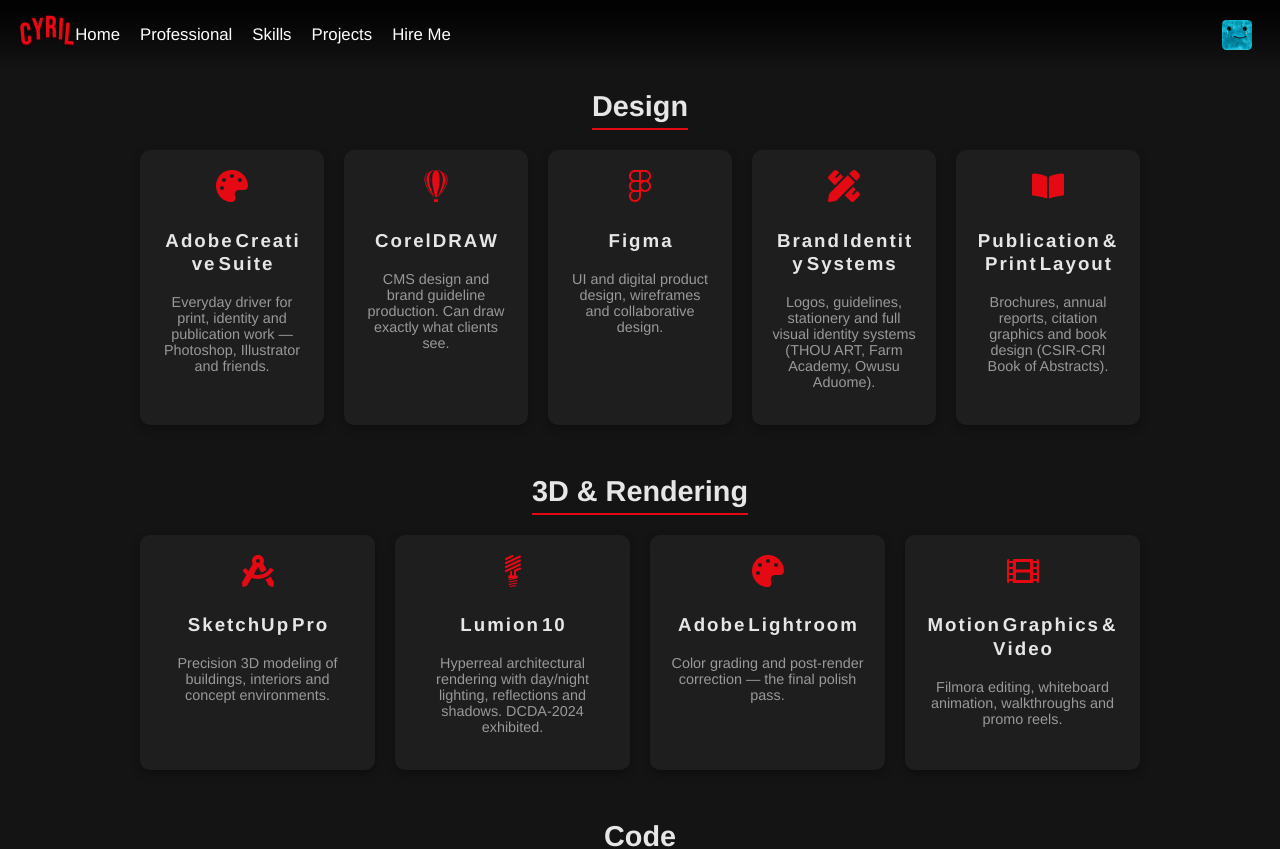
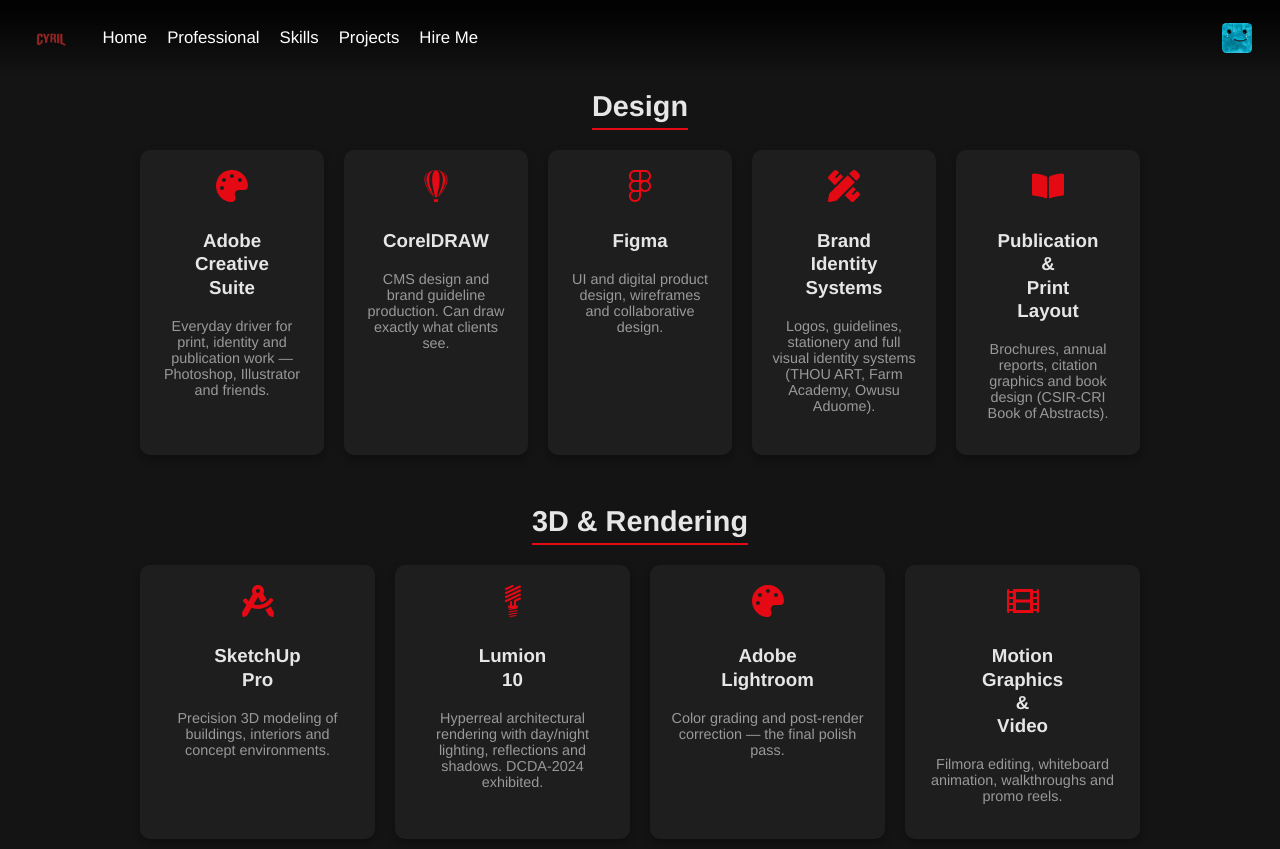
Before and after one commit to CyrilNyarkoTawiah/cyril-netflix-portfolio, a React (Create React App) app: page /#/skills in a window 1280 px wide. Shown: the top 849 px of the page. Built offline with nearby package versions, Linux system fonts and the light colour scheme.

Commit message:
v5 full source: merged bio, arc image wordmark restored, video banner, Visitor lists, skills word-stack

```diff
--- a/src/NetflixTitle.css
+++ b/src/NetflixTitle.css
@@ -50,3 +50,7 @@
 .animate.netflix-logo {
   display: none;
 }
+
+/* arched CYRIL image wordmark */
+.netflix-logo-img { width: min(640px, 80vw); height: auto; display: block; filter: drop-shadow(0 10px 24px rgba(0,0,0,0.6)); }
+.netflix-logo, .animate.netflix-logo { display: none; }
--- a/src/NetflixTitle.tsx
+++ b/src/NetflixTitle.tsx
@@ -2,7 +2,7 @@ import React, { useEffect, useState } from 'react';
 import './NetflixTitle.css';
 import netflixSound from './netflix-sound.mp3';
 import { useNavigate } from 'react-router-dom';
-import CyrilWordmark from './components/CyrilWordmark';
+import cyrilArc from './images/cyril-arc.png';
 
 const NetflixTitle = () => {
   const [isClicked, setIsClicked] = useState(false);
@@ -26,7 +26,7 @@ const NetflixTitle = () => {
   return (
     <div className="netflix-container" onClick={handlePlaySound}>
       <div className={`netflix-title-logo ${isClicked ? 'animate' : ''}`}>
-        <CyrilWordmark className={`title-wordmark ${isClicked ? 'sweep' : 'intro-reveal'}`} />
+        <img src={cyrilArc} alt="CYRIL" className="netflix-logo-img" />
       </div>
       <p className="netflix-title-hint">Click to enter</p>
     </div>
--- a/src/browse/browse.tsx
+++ b/src/browse/browse.tsx
@@ -9,9 +9,9 @@ const Browse: React.FC = () => {
 
   const profiles = [
     {
-      name: "recruiter",
+      name: "Visitor",
       image: blueImage,
-      backgroundGif: "https://i.giphy.com/media/v1.Y2lkPTc5MGI3NjExOTZ5eWwwbjRpdWM1amxyd3VueHhteTVzajVjeGZtZGJ1dDc4MXMyNCZlcD12MV9pbnRlcm5hbF9naWZfYnlfaWQmY3Q9dg/16u7Ifl2T4zYfQ932F/giphy.gif" // Dark storm clouds
+      backgroundGif: ""
     },
   ];
 
--- a/src/components/NavBar.tsx
+++ b/src/components/NavBar.tsx
@@ -2,7 +2,7 @@ import React, { useState, useEffect } from 'react';
 import { Link, useLocation, useNavigate } from 'react-router-dom';
 import { FaHome, FaBriefcase, FaTools, FaProjectDiagram, FaEnvelope } from 'react-icons/fa'; // Import icons
 import './Navbar.css';
-import CyrilWordmark from './CyrilWordmark';
+import cyrilArc from '../images/cyril-arc.png';
 import blueImage from '../images/blue.png';
 
 const Navbar: React.FC = () => {
@@ -34,7 +34,7 @@ const Navbar: React.FC = () => {
       <nav className={`navbar ${isScrolled ? 'scrolled' : ''}`}>
         <div className="navbar-left">
           <Link to="/" className="navbar-logo">
-            <CyrilWordmark className="navbar-wordmark" />
+            <img src={cyrilArc} alt="CYRIL" className="navbar-logo-img" />
           </Link>
           <ul className="navbar-links">
             <li><Link to="/browse">Home</Link></li>
@@ -61,7 +61,7 @@ const Navbar: React.FC = () => {
       {/* Sidebar (only visible on mobile) */}
       <div className={`sidebar ${isSidebarOpen ? 'open' : ''}`}>
         <div className="sidebar-logo">
-          <CyrilWordmark className="navbar-wordmark" />
+          <img src={cyrilArc} alt="CYRIL" className="navbar-logo-img" />
         </div>
         <ul>
           <li><Link to="/browse" onClick={closeSidebar}><FaHome /> Home</Link></li>
--- a/src/components/Navbar.css
+++ b/src/components/Navbar.css
@@ -176,3 +176,6 @@
     justify-content: center;
   }
 }
+
+img.navbar-logo-img { width: auto; height: 30px; display: block; }
+.sidebar img.navbar-logo-img { height: 40px; margin: 10px auto; }
--- a/src/pages/Skills.css
+++ b/src/pages/Skills.css
@@ -119,3 +119,6 @@
     transform: translateY(10);
   }
 }
+
+/* two-word skill names stack: one word per line */
+.skill-word { display: block; width: 100%; }
--- a/src/pages/Skills.tsx
+++ b/src/pages/Skills.tsx
@@ -74,9 +74,13 @@ const Skills: React.FC = () => {
               <div key={idx} className="skill-card">
                 <div className="icon">{iconMap[skill.icon] || <FaReact />}</div>
                 <h3 className="skill-name">
-                  {skill.name.split('').map((letter: any, i: number) => (
-                    <span key={i} className="letter" style={{ animationDelay: `${i * 0.05}s` }}>
-                      {letter}
+                  {skill.name.split(' ').map((word: any, wi: number) => (
+                    <span key={wi} className="skill-word">
+                      {word.split('').map((letter: any, i: number) => (
+                        <span key={i} className="letter" style={{ animationDelay: `${(wi + 1) * i * 0.05}s` }}>
+                          {letter}
+                        </span>
+                      ))}
                     </span>
                   ))}
                 </h3>
--- a/src/profilePage/ContinueWatching.tsx
+++ b/src/profilePage/ContinueWatching.tsx
@@ -43,7 +43,7 @@ const ContinueWatching: React.FC<ContinueWatchingProps> = ({ profile }) => {
 
   return (
     <div className="continue-watching-row">
-      <h2 className="row-title">Continue Watching for {profile}</h2>
+      <h2 className="row-title">Continue Watching for Visitor</h2>
       <div className="card-row">
         {continueWatching.map((pick, index) => (
           <Link to={pick.link} key={index} className="pick-card">
--- a/src/profilePage/ProfileBanner.tsx
+++ b/src/profilePage/ProfileBanner.tsx
@@ -30,14 +30,14 @@ const ProfileBanner: React.FC = () => {
 
   return (
     <div className="profile-banner">
-      <iframe
+      <video
         className="banner-video"
-        src="https://www.youtube.com/embed/CZ8FqCtD_I0?autoplay=1&mute=1&loop=1&playlist=CZ8FqCtD_I0&controls=0&rel=0&playsinline=1&modestbranding=1"
-        title="Showreel"
-        allow="autoplay; encrypted-media"
-        frameBorder="0"
-        allowFullScreen
-      ></iframe>
+        src={`${process.env.PUBLIC_URL}` + '/videos/insti-render.mp4'}
+        autoPlay
+        muted
+        loop
+        playsInline
+      ></video>
       <div className="banner-scrim"></div>
       <div className="banner-content">
         <h1 className="banner-headline" id='headline'>{bannerData.headline}</h1>
--- a/src/profilePage/TopPicksRow.tsx
+++ b/src/profilePage/TopPicksRow.tsx
@@ -20,7 +20,6 @@ interface TopPicksRowProps {
 
 const topPicksConfig = {
   recruiter: [
-    { title: "Work Permit", imgSrc: william, icon: <FaPassport />, route: "/work-permit" },
     { title: "Skills", imgSrc: thouart, icon: <FaCode />, route: "/skills" },
     { title: "Experience", imgSrc: cribook, icon: <FaBriefcase />, route: "/work-experience" },
     { title: "Certifications", imgSrc: farm, icon: <FaCertificate />, route: "/certifications" },
@@ -59,7 +58,7 @@ const TopPicksRow: React.FC<TopPicksRowProps> = ({ profile }) => {
 
   return (
     <div className="top-picks-row">
-      <h2 className="row-title">Today's Top Picks for {profile}</h2>
+      <h2 className="row-title">Today's Top Picks for Visitor</h2>
       <div className="card-row">
       {topPicks.map((pick, index) => (
           <div
```
Also changed, not shown: src/images/cyril-arc.png (added), 1 other file (tests, documents, lock files or other folders).
